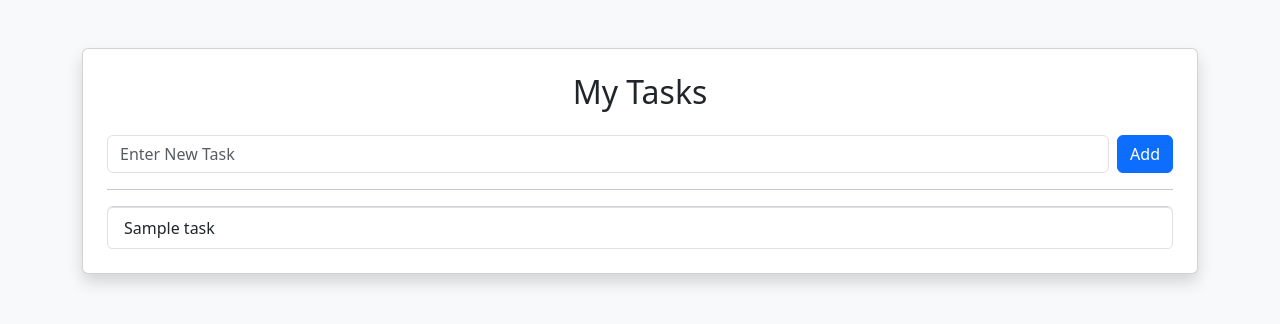
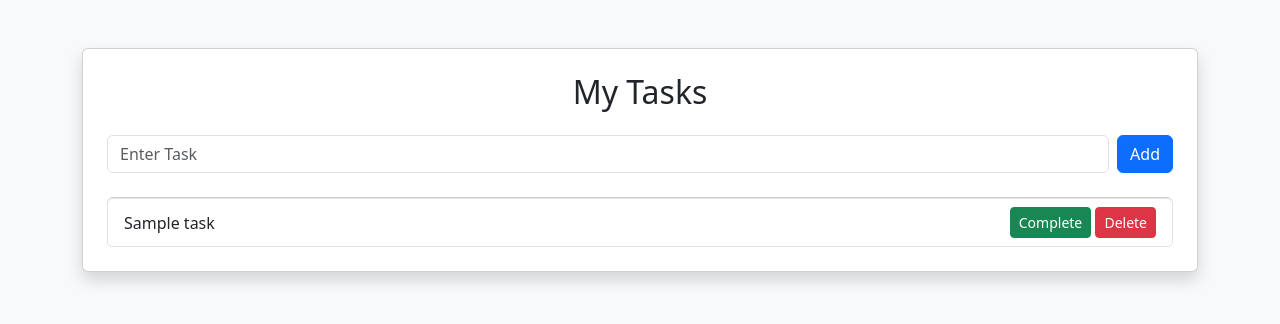
Before and after one commit to shivam1108-06/web-todo-list, a Flask app: template templates/index.html in a window 1280 px wide. Shown: the part 56-380 px from the top of the page. Run offline with Flask 3, Linux system fonts and the light colour scheme; the template is opened without the code that fills it: most values are stand-ins (such as "Sample title", 1, 10 or a date in 2020).

Commit message:
Add complete and delete task feature

```diff
--- a/app.py
+++ b/app.py
@@ -8,10 +8,28 @@ tasks = []
 def home():
     if request.method == "POST":
         task = request.form["task"]
-        tasks.append(task)
+
+        tasks.append({
+            "name": task,
+            "completed": False
+        })
+
         return redirect("/")
 
     return render_template("index.html", tasks=tasks)
 
+
+@app.route("/delete/<int:index>")
+def delete(index):
+    tasks.pop(index)
+    return redirect("/")
+
+
+@app.route("/complete/<int:index>")
+def complete(index):
+    tasks[index]["completed"] = True
+    return redirect("/")
+
+
 if __name__ == "__main__":
     app.run(debug=True)
--- a/templates/index.html
+++ b/templates/index.html
@@ -1,17 +1,16 @@
 <!DOCTYPE html>
-<html lang="en">
+<html>
 <head>
-    <meta charset="UTF-8">
-    <meta name="viewport" content="width=device-width, initial-scale=1.0">
     <title>Todo App</title>
 
     <link href="https://cdn.jsdelivr.net/npm/bootstrap@5.3.3/dist/css/bootstrap.min.css" rel="stylesheet">
 </head>
+
 <body class="bg-light">
 
 <nav class="navbar navbar-dark bg-dark">
     <div class="container">
-            <a class="navbar-brand" href="#">Todo App</a>
+        <a class="navbar-brand">Todo App</a>
     </div>
 </nav>
 
@@ -21,28 +20,52 @@
 
         <h2 class="text-center mb-4">My Tasks</h2>
 
-            <form method="POST" class="d-flex gap-2">
+        <form method="POST" class="d-flex gap-2 mb-4">
+
             <input
                 type="text"
                 name="task"
                 class="form-control"
-                    placeholder="Enter New Task"
+                placeholder="Enter Task"
                 required
             >
 
             <button class="btn btn-primary">
                 Add
             </button>
+
         </form>
 
-            <hr>
+        <ul class="list-group">
 
-            <ul class="list-group">
             {% for task in tasks %}
-                <li class="list-group-item">
-                    {{ task }}
+
+            <li class="list-group-item d-flex justify-content-between align-items-center">
+
+                {% if task.completed %}
+                    <s>{{ task.name }}</s>
+                {% else %}
+                    {{ task.name }}
+                {% endif %}
+
+                <div>
+
+                    <a href="/complete/{{ loop.index0 }}"
+                       class="btn btn-success btn-sm">
+                        Complete
+                    </a>
+
+                    <a href="/delete/{{ loop.index0 }}"
+                       class="btn btn-danger btn-sm">
+                        Delete
+                    </a>
+
+                </div>
+
             </li>
+
             {% endfor %}
+
         </ul>
 
     </div>
```
Lines whose indentation alone changed are shown as unchanged.
